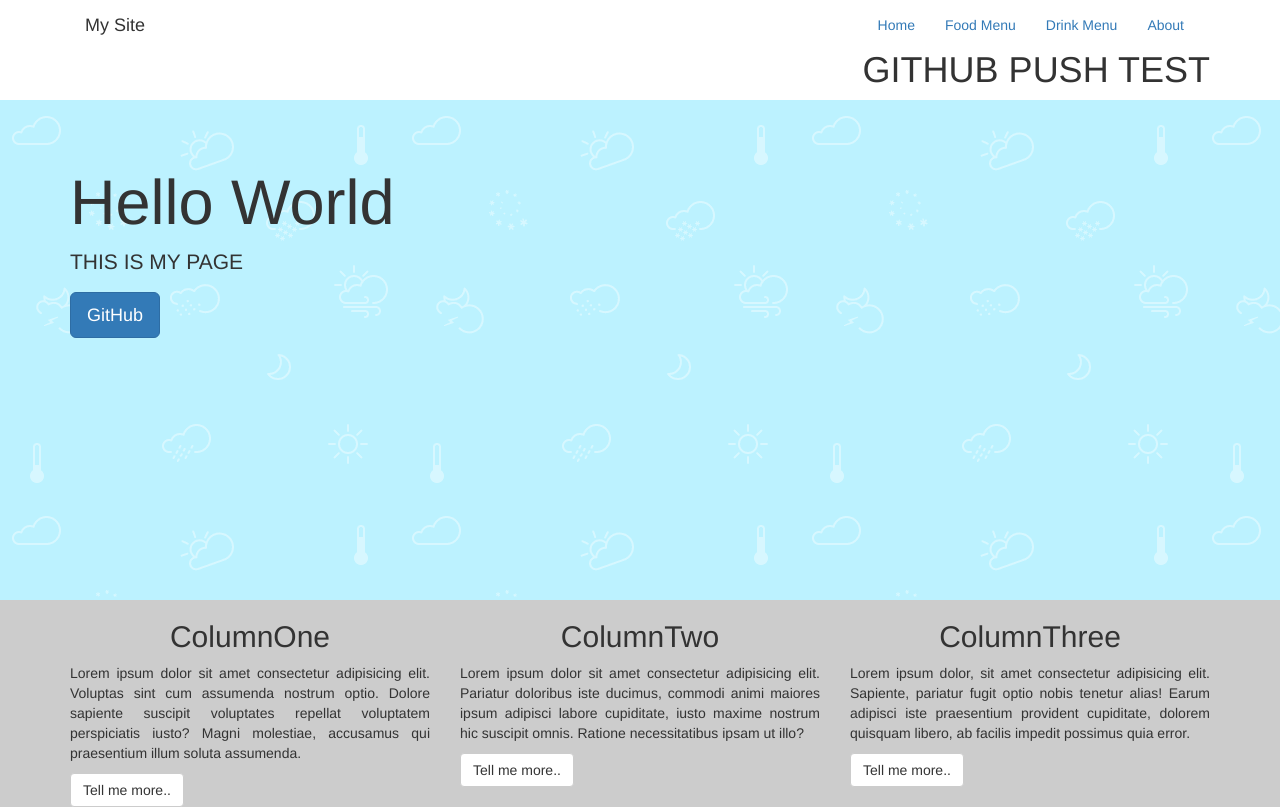
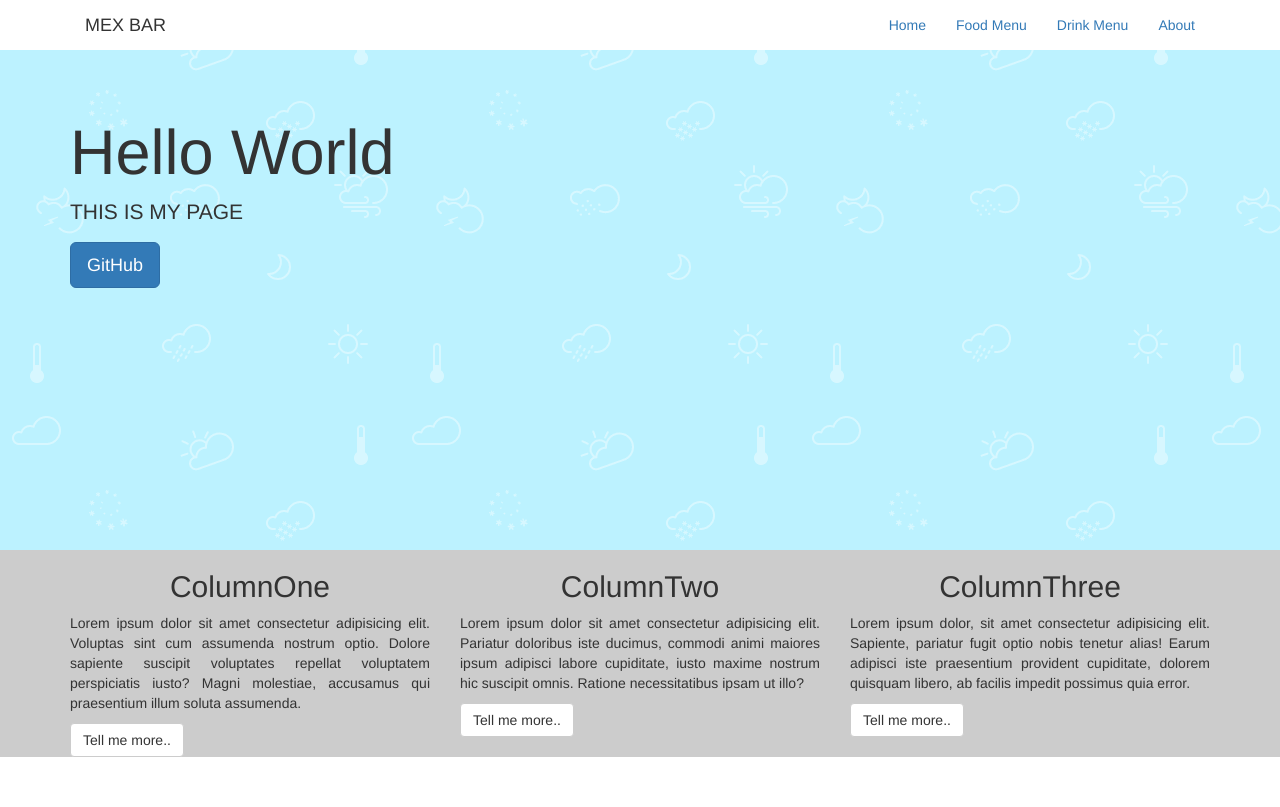
Before and after one commit to PMM217/MexicanRestaurant, a plain HTML site: page index.html in a window 1280 px wide. Drawn offline with nearby package versions, Linux system fonts and the light colour scheme.

Commit message:
Change of Nav bar site name - test

```diff
--- a/index.html
+++ b/index.html
@@ -21,7 +21,7 @@
         <div class="navbar-brand">
 
             <!-- We use "#" so that the page does not reload when we clink a link -->
-            <!-- <a href="#"> --> My Site
+            <!-- <a href="#"> --> MEX BAR
 
         </div>
 
@@ -41,7 +41,7 @@
                 <li><a href="#">Drink Menu</a></li>
                 <li><a href="#">About</a></li>
 
-                <h1>GITHUB PUSH TEST</h1>
+
 
             </ul>
 
```
